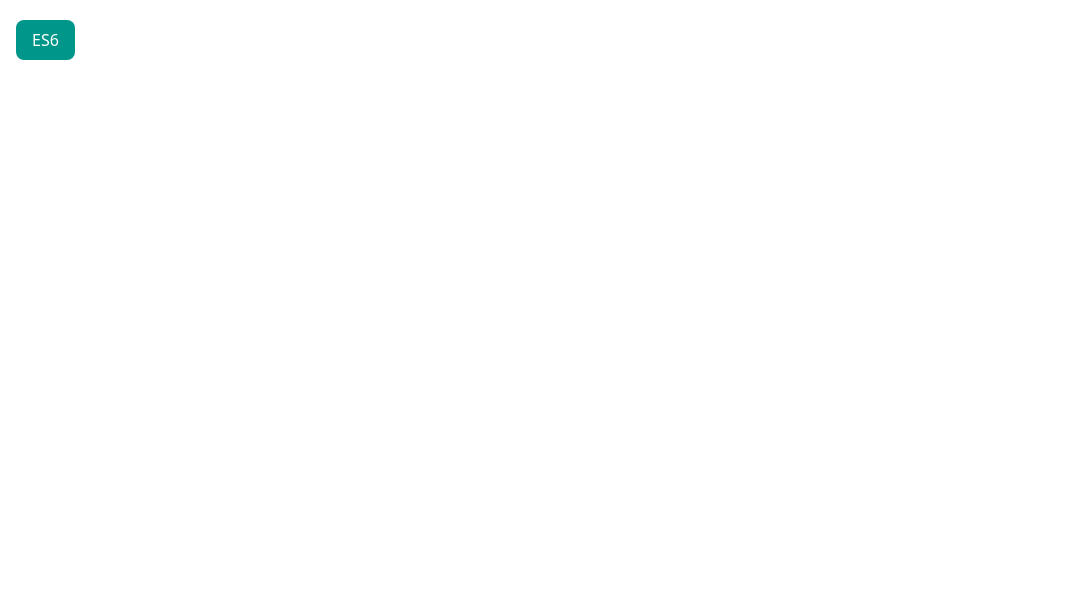
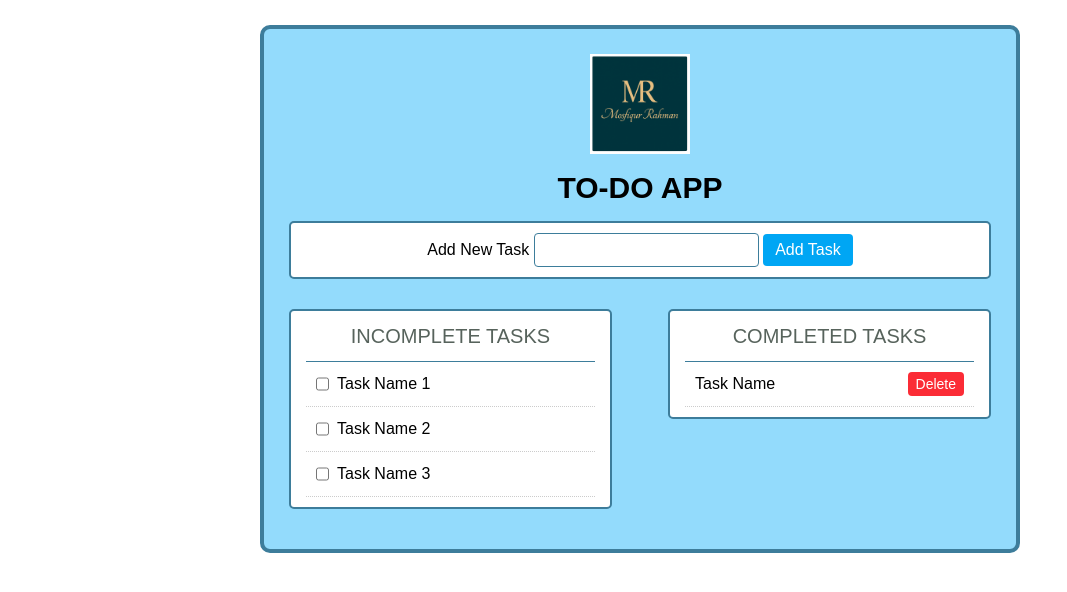
Before and after one commit to MosfiqurRubel/todo, a plain HTML site: page index.html in a window 1280 px wide. Shown: the whole page, without its empty margins (0-1067 px from the left). Drawn offline with nearby package versions, Linux system fonts and the light colour scheme.

Commit message:
[Added] Logo, UI and style

```diff
--- /dev/null
+++ b/css/style.css
@@ -0,0 +1,87 @@
+/*
+ * Title: To Do List CSS file
+ * Description: This file has all the styles associated with the To Do App project
+ * Author: Mosfiqur Rahman
+ * Date: 24 August, 2025
+ *
+ */
+
+.container {
+  background: #93dbfc;
+  padding: 25px;
+  max-width: 760px;
+  margin: 25px auto;
+  overflow: hidden;
+  border-radius: 10px;
+  border: 4px solid #3d7d9b;
+  font-family: sans-serif;
+}
+
+h1,
+h2 {
+  margin: 0;
+  text-align: center;
+  text-transform: uppercase;
+}
+
+h2 {
+  font-size: 20px;
+  text-align: center;
+  border-bottom: 1px solid #3d7d9b;
+  padding: 0 0 10px;
+  color: #57635c;
+}
+
+input[type="text"] {
+  border: 1px solid #3d7d9b;
+}
+
+.logo {
+  width: 100%;
+  text-align: center;
+}
+
+.logo img {
+  width: 100px;
+}
+
+.new-task-container {
+  text-align: center;
+}
+
+.box {
+  padding: 10px 15px;
+  border: 2px solid #3d7d9b;
+  border-radius: 5px;
+  background: #fff;
+  margin: 15px 0;
+}
+
+.todo-list {
+  float: left;
+  width: 46%;
+}
+
+.complete-list {
+  float: right;
+  width: 46%;
+}
+
+ul {
+  list-style: none;
+  padding: 0;
+  margin: 0;
+}
+
+li {
+  padding: 10px;
+  border-bottom: 1px dotted #ccc;
+}
+
+.update {
+  float: right;
+  background-color: blue;
+  color: white;
+  border: 0px;
+  padding: 3px 5px;
+}
--- a/index.html
+++ b/index.html
@@ -4,20 +4,61 @@
     <meta charset="UTF-8" />
     <meta name="viewport" content="width=device-width, initial-scale=1.0" />
     <title>To Do</title>
+    <link rel="stylesheet" href="css/style.css" />
+
     <script src="https://cdn.jsdelivr.net/npm/@tailwindcss/browser@4"></script>
   </head>
 
   <body class="h-full">
-    <main id="main" class="px-4 py-5 space-y-3">
-      <button
-        id="myButton"
-        class="py-2 px-4 bg-teal-600 text-white hover:bg-teal-700 rounded-lg cursor-pointer"
-      >
-        ES6
-      </button>
+    <main class="container">
+      <header class="flex flex-col items-center justify-center space-y-4">
+        <div class="logo flex justify-center">
+          <img src="images/logo.png" alt="Mosfiqur Rahman Rubel" />
+        </div>
+        <h1 id="header" class="text-3xl font-bold">To-Do App</h1>
+      </header>
 
-      <p id="display" class="text-base font-medium text-sky-700"></p>
-      <p class="show text-base font-medium text-sky-700 thanks"></p>
+      <form class="new-task-container box">
+        <label for="new-task">Add New Task</label>
+        <input type="text" id="new-task" class="py-1 px-2 rounded-sm" />
+        <input
+          type="submit"
+          id="addTask"
+          class="bg-sky-500 hover:bg-sky-600 text-white py-1 px-3 cursor-pointer rounded-sm"
+          value="Add Task"
+        />
+      </form>
+
+      <div class="todo-list box">
+        <h2>Incomplete Tasks</h2>
+        <ul id="items">
+          <li class="item flex gap-2">
+            <input type="checkbox" /><label>Task Name 1</label>
+          </li>
+          <li class="item flex gap-2">
+            <input type="checkbox" /><label>Task Name 2</label>
+          </li>
+          <li class="item flex gap-2">
+            <input type="checkbox" /><label>Task Name 3</label>
+          </li>
+        </ul>
+      </div>
+      <!--/todo-list-->
+
+      <div class="complete-list box">
+        <h2>Completed Tasks</h2>
+        <ul>
+          <li class="item flex justify-between">
+            Task Name
+            <button
+              class="delete text-sm bg-red-500 hover:bg-red-600 text-white py-0.5 px-2 cursor-pointer rounded-sm"
+            >
+              Delete
+            </button>
+          </li>
+        </ul>
+      </div>
+      <!--/complete-list-->
     </main>
     <script src="js/script.js"></script>
   </body>
```
Also changed, not shown: images/logo.png (added), images/profile.jpg (added).
